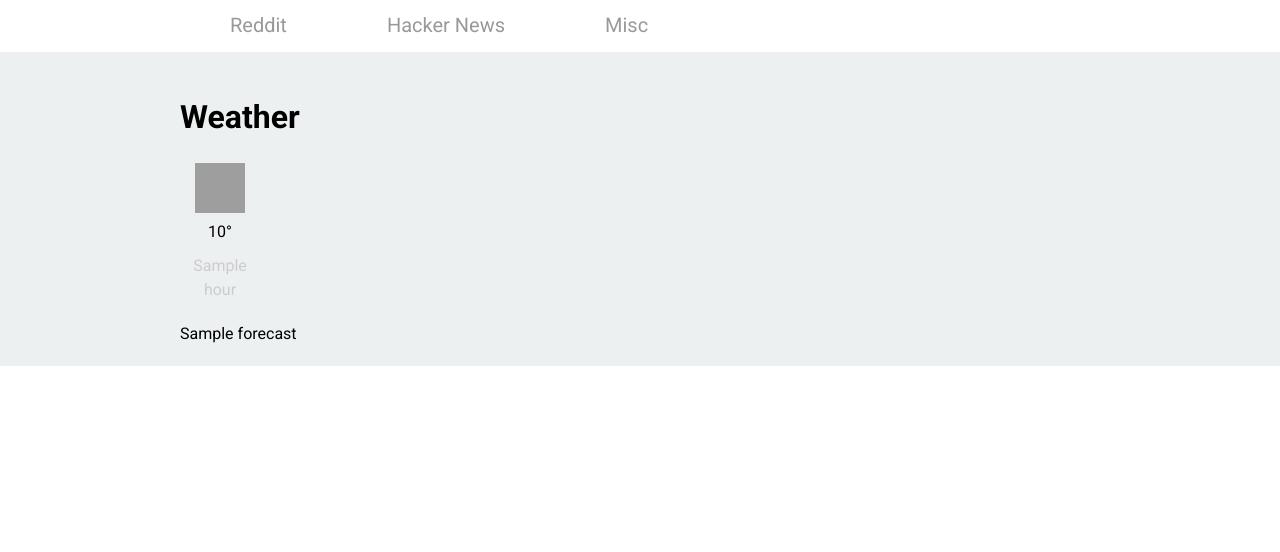
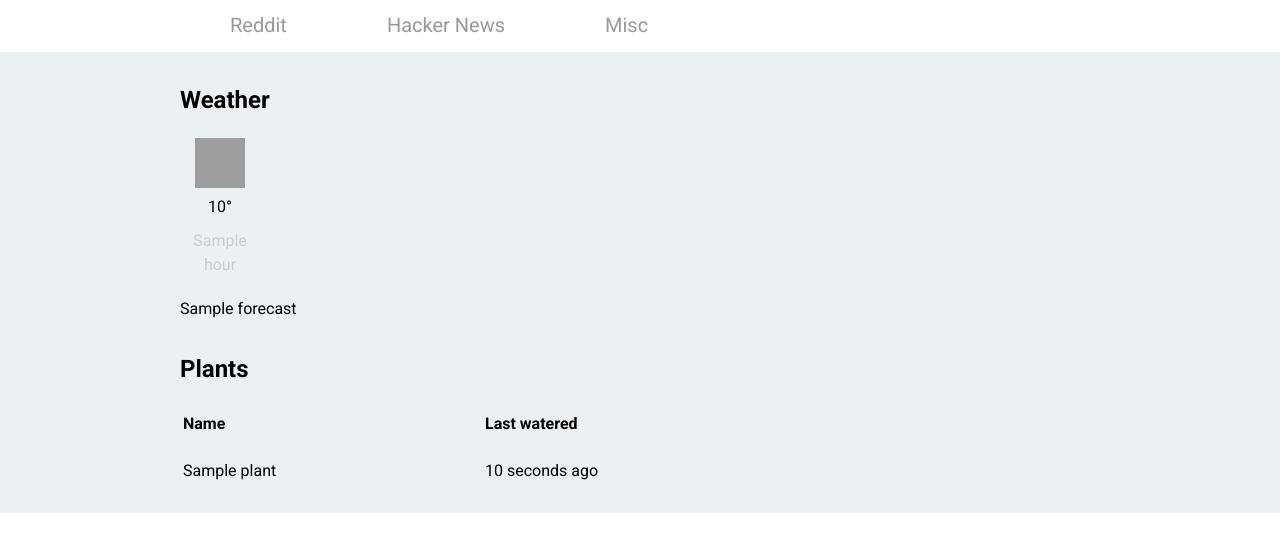
Before and after one commit to JohanLi/dashboard, a Flask app: template templates/misc.html in a window 1280 px wide. Shown: the top 552 px of the page. Run offline with Flask 2, Linux system fonts and the light colour scheme; the template is opened without the code that fills it: most values are stand-ins (such as "Sample title", 1, 10 or a date in 2020); grey boxes are pictures that could not be loaded.

Commit message:
create plants component with mocked data. Make start for macOs

```diff
--- a/app.py
+++ b/app.py
@@ -4,6 +4,7 @@ from flask import render_template
 from libs.reddit import get_subreddits
 from libs.hackernews import get_top_stories
 from libs.weather import forecast
+from libs.plants import plants
 from libs.filters.time_ago import time_ago
 
 app = Flask(__name__)
@@ -32,6 +33,7 @@ def misc():
     return render_template(
         'misc.html',
         forecast=forecast(),
+        plants=plants(),
         section='misc',
     )
 
--- a/static/styles.css
+++ b/static/styles.css
@@ -160,3 +160,45 @@ body {
 .name {
     margin-top: 20px;
 }
+
+.misc h2 {
+    margin-top: 30px;
+}
+
+.misc h2:first-child {
+    margin-top: 10px;
+}
+
+.plants-name {
+    text-align: left;
+    width: 300px;
+    padding-bottom: 10px;
+}
+
+.plants-watering {
+    text-align: left;
+    width: 200px;
+    padding-bottom: 10px;
+}
+
+.plants-water {
+    color: #fff;
+    background: #007bff;
+    border: 0;
+    border-radius: 5px;
+    padding: 8px 16px;
+    cursor: pointer;
+}
+
+.plants-water:focus {
+    outline: 0;
+    box-shadow: 0 0 0 4px #80BDFE;
+}
+
+.plants-water:active, .plants-water:hover {
+    background: #0062cc;
+}
+
+.plants th, .plants td {
+    height: 40px;
+}
--- a/templates/misc.html
+++ b/templates/misc.html
@@ -1,7 +1,7 @@
 {% extends 'layout.html' %}
 {% block content %}
     <div class="misc">
-        <h1>Weather</h1>
+        <h2>Weather</h2>
         <div class="weather">
             {% for name, periods in forecast.items() %}
                 <div class="day">
@@ -28,5 +28,30 @@
                 </div>
             {% endfor %}
         </div>
+        <h2>Plants</h2>
+        <table class="plants">
+            <thead>
+                <tr>
+                    <th class="plants-name">Name</th>
+                    <th class="plants-watering">Last watered</th>
+                    <th class="plants-watering"></th>
+                </tr>
+            </thead>
+            <tbody>
+                {% for plant in plants %}
+                <tr>
+                    <td>{{ plant.name }}</td>
+                    <td>{{ plant.last_watered|time_ago }}</td>
+                    <td>
+                        {% if plant.needs_watering %}
+                            <button type="button" class="plants-water">
+                                Water
+                            </button>
+                        {% endif %}
+                    </td>
+                </tr>
+            {% endfor %}
+            </tbody>
+        </table>
     </div>
 {% endblock %}
```
Also changed, not shown: libs/plants.py (added, +49 -0 lines), test/test_plants.py (added, +42 -0 lines), 1 other file.
